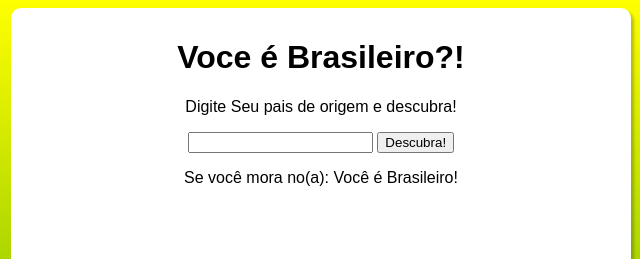
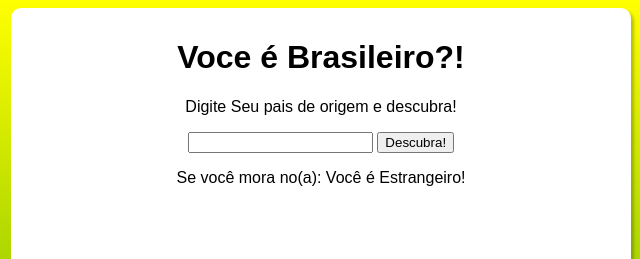
Before and after one commit to DenisRFerro/javascript, a plain HTML site: page aula11/ex11.html in a window 1280 px wide. Both pictures are taken after a click on the button "Descubra!". Shown: the top 259 px of the page, 319-959 px from the left. Drawn offline with Linux system fonts and the light colour scheme.

Commit message:
Update ex11.html

```diff
--- a/aula11/ex11.html
+++ b/aula11/ex11.html
@@ -48,11 +48,12 @@
 
             res.innerText = `Se você mora no(a): ${t1} `
 
-            if (nac == 'brasil','Brasil') {
+            if (nac == 'Brasil') {
                 res.innerText += ' Você é Brasileiro!'
             } else {
                 res.innerText += ' Você é Estrangeiro!'
             }
+
 
         }
     </script>
```
